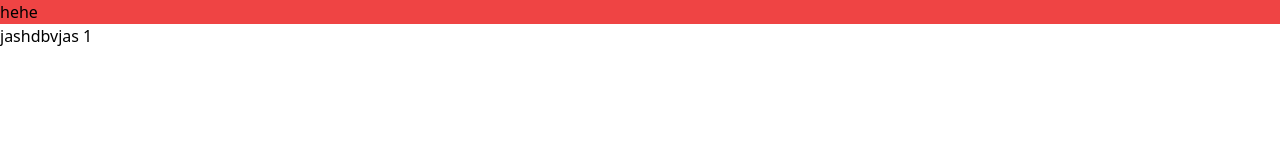
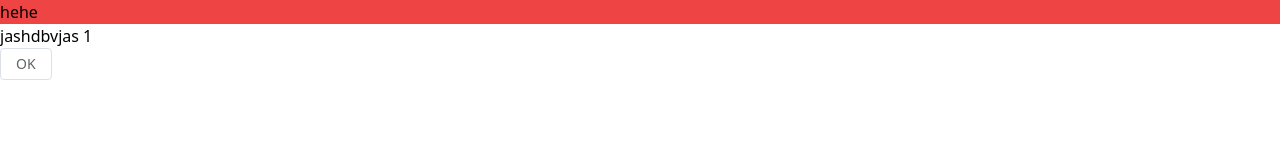
Before and after one commit to manhweird20112000/nuxt-boilerplate-ts, a Nuxt app: page / in a window 1280 px wide. Shown: the top 160 px of the page. Built offline with nearby package versions, Linux system fonts and the light colour scheme.

Commit message:
update element UI

```diff
--- a/app.vue
+++ b/app.vue
@@ -1,6 +1,9 @@
 <template>
   <div class="bg-red-500">hehe</div>
   <common-field />
+  <el-button>
+    OK
+  </el-button>
 </template>
 
 <script setup lang="ts">
--- a/nuxt.config.ts
+++ b/nuxt.config.ts
@@ -38,7 +38,7 @@ export default defineNuxtConfig({
       autoprefixer: {},
     },
   },
-  modules: ['@pinia/nuxt', "@nuxtjs/sitemap"],
+  modules: ['@pinia/nuxt', "@nuxtjs/sitemap", "@element-plus/nuxt"],
   vite: {
     resolve: {
       alias: {
--- a/package.json
+++ b/package.json
@@ -10,6 +10,7 @@
     "postinstall": "nuxt prepare"
   },
   "dependencies": {
+    "@element-plus/nuxt": "^1.0.9",
     "@nuxtjs/sitemap": "^5.1.4",
     "@pinia/nuxt": "^0.5.1",
     "nuxt": "^3.11.2",
@@ -20,6 +21,7 @@
     "@typescript-eslint/eslint-plugin": "^7.7.0",
     "@typescript-eslint/parser": "^7.7.0",
     "autoprefixer": "^10.4.19",
+    "element-plus": "^2.7.1",
     "eslint": "^8.57.0",
     "eslint-plugin-vue": "^9.25.0",
     "postcss": "^8.4.38",
```
Also changed, not shown: 1 other file (tests, documents, lock files or other folders).
